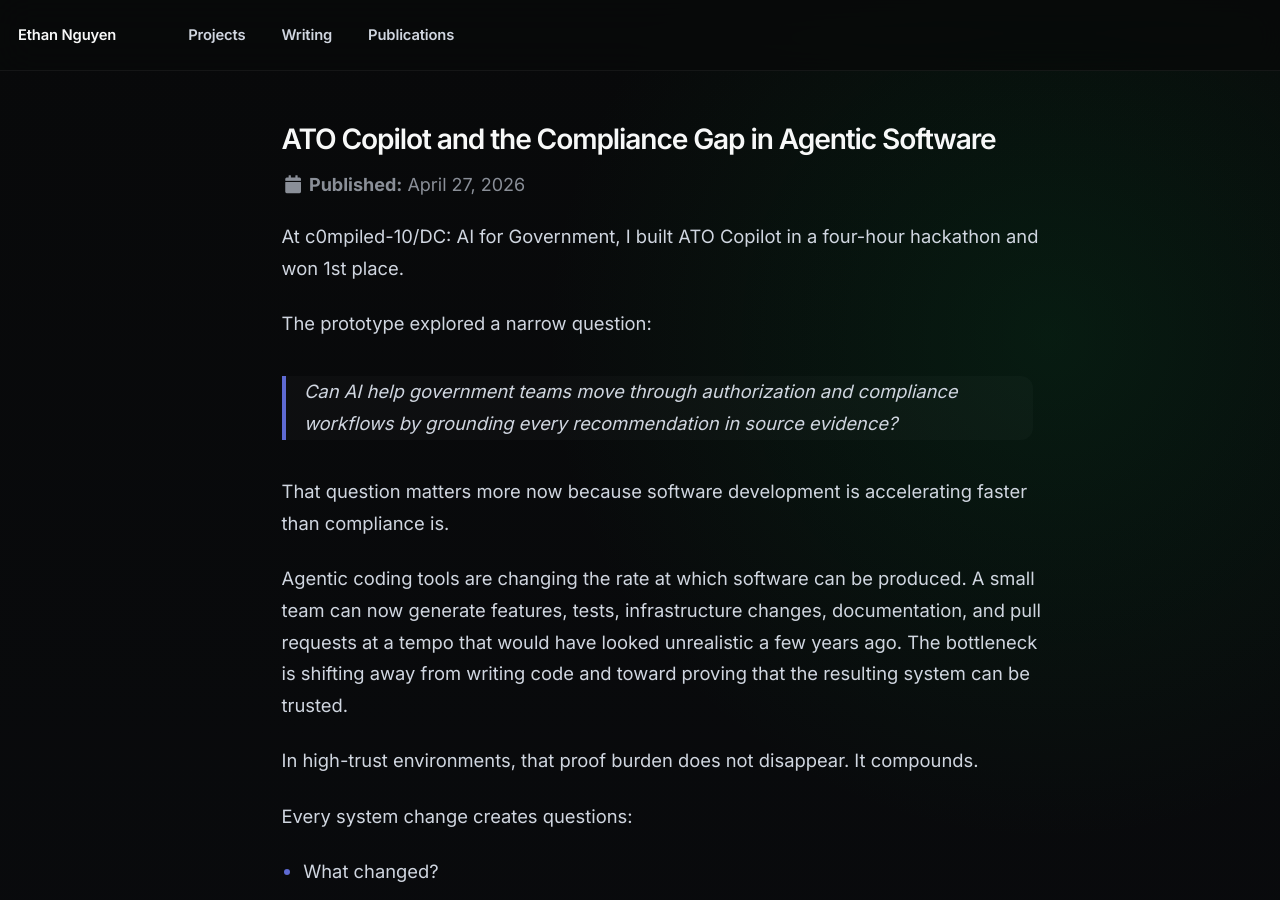
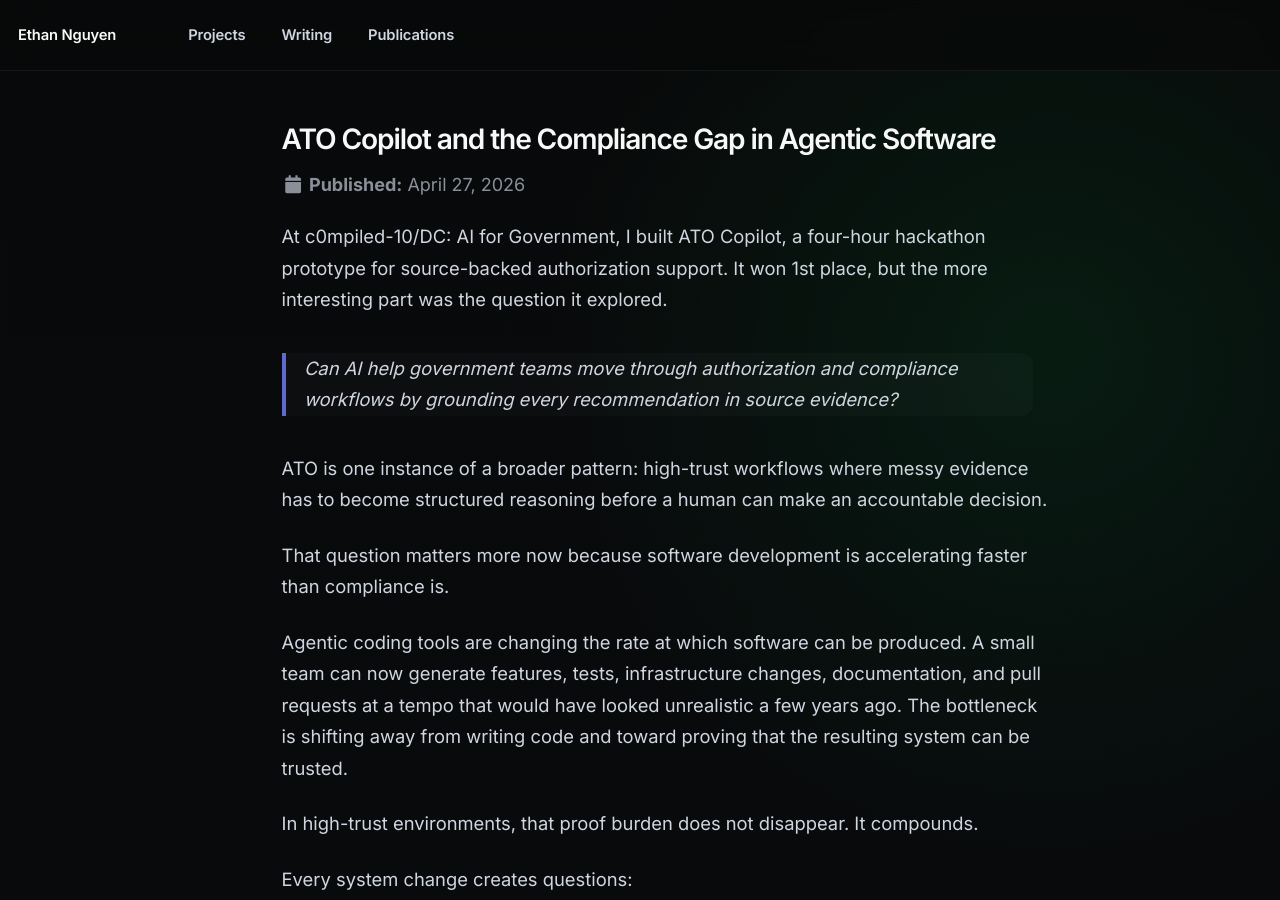
Before and after one commit to EthanHNguyen/ethanhnguyen.github.io, a Jekyll site: the page built from _posts/2026-04-27-ato-copilot-source-backed-ai.md, in a window 1280 px wide and 900 px high. Built offline with Jekyll 4.4.1, drawn with Linux system fonts in a browser that asks for light colours; some of the changed text lies outside the part shown.

Commit message:
Refine ATO Copilot post positioning

```diff
--- a/_posts/2026-04-27-ato-copilot-source-backed-ai.md
+++ b/_posts/2026-04-27-ato-copilot-source-backed-ai.md
@@ -12,11 +12,11 @@ tags:
   - Agentic Coding
 ---
 
-At c0mpiled-10/DC: AI for Government, I built ATO Copilot in a four-hour hackathon and won 1st place.
-
-The prototype explored a narrow question:
+At c0mpiled-10/DC: AI for Government, I built ATO Copilot, a four-hour hackathon prototype for source-backed authorization support. It won 1st place, but the more interesting part was the question it explored.
 
 > Can AI help government teams move through authorization and compliance workflows by grounding every recommendation in source evidence?
+
+ATO is one instance of a broader pattern: high-trust workflows where messy evidence has to become structured reasoning before a human can make an accountable decision.
 
 That question matters more now because software development is accelerating faster than compliance is.
 
@@ -63,6 +63,8 @@ The demo ingests synthetic evidence artifacts and produces structured control an
 
 The important design choice is that the system is not a generic chatbot.
 
+For example, if an evidence artifact claims that audit logging is enabled, a useful system should not simply repeat that claim. It should map the claim to the relevant control area, quote the exact source text, identify whether retention or access review evidence is missing, and suggest what a reviewer should inspect next.
+
 A blank chat interface asks the user to know what to ask. A compliance workflow needs the opposite: it should shape messy evidence into reviewer-ready work products. The interaction should start with artifacts and produce structured analysis, not start with a prompt box and hope the user interrogates the system correctly.
 
 That is the difference between AI as an answer machine and AI as workflow infrastructure.
@@ -98,7 +100,7 @@ This is the kind of work AI should do in government and regulated environments:
 
 ## The product thesis
 
-AI for government should not begin as generic chat over documents.
+Most government AI demos begin as chat over documents. That can be useful, but it is not enough for high-trust workflows.
 
 The stronger pattern is workflow-native AI:
 
@@ -127,4 +129,6 @@ The teams that figure this out will move faster without lowering trust. The team
 
 That is the gap ATO Copilot is pointed at.
 
-GitHub: [https://github.com/EthanHNguyen/ato-copilot](https://github.com/EthanHNguyen/ato-copilot)
+The prototype is public here: [https://github.com/EthanHNguyen/ato-copilot](https://github.com/EthanHNguyen/ato-copilot)
+
+It uses synthetic evidence only and is intended as a product/architecture sketch, not an operational authorization system.
```
